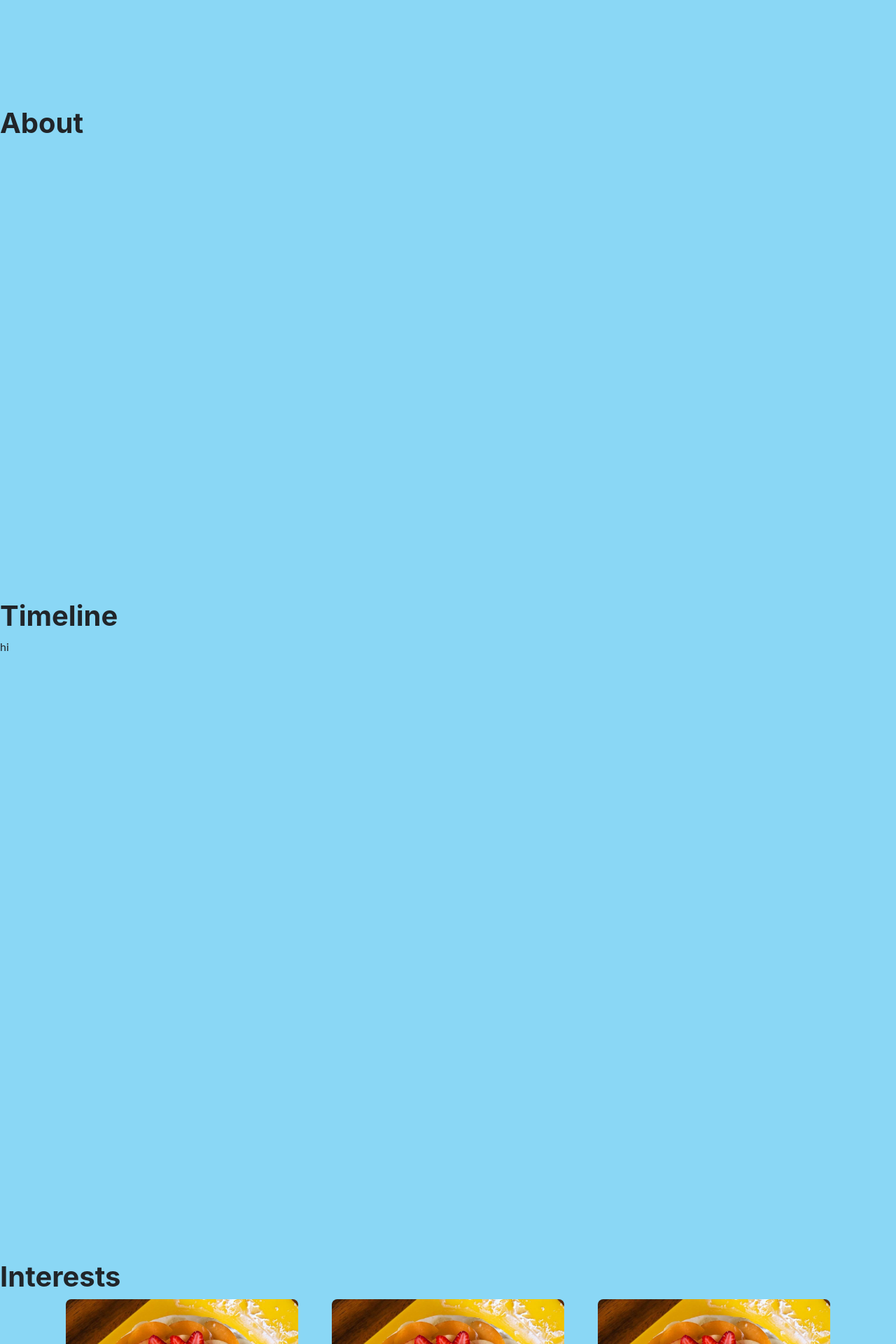
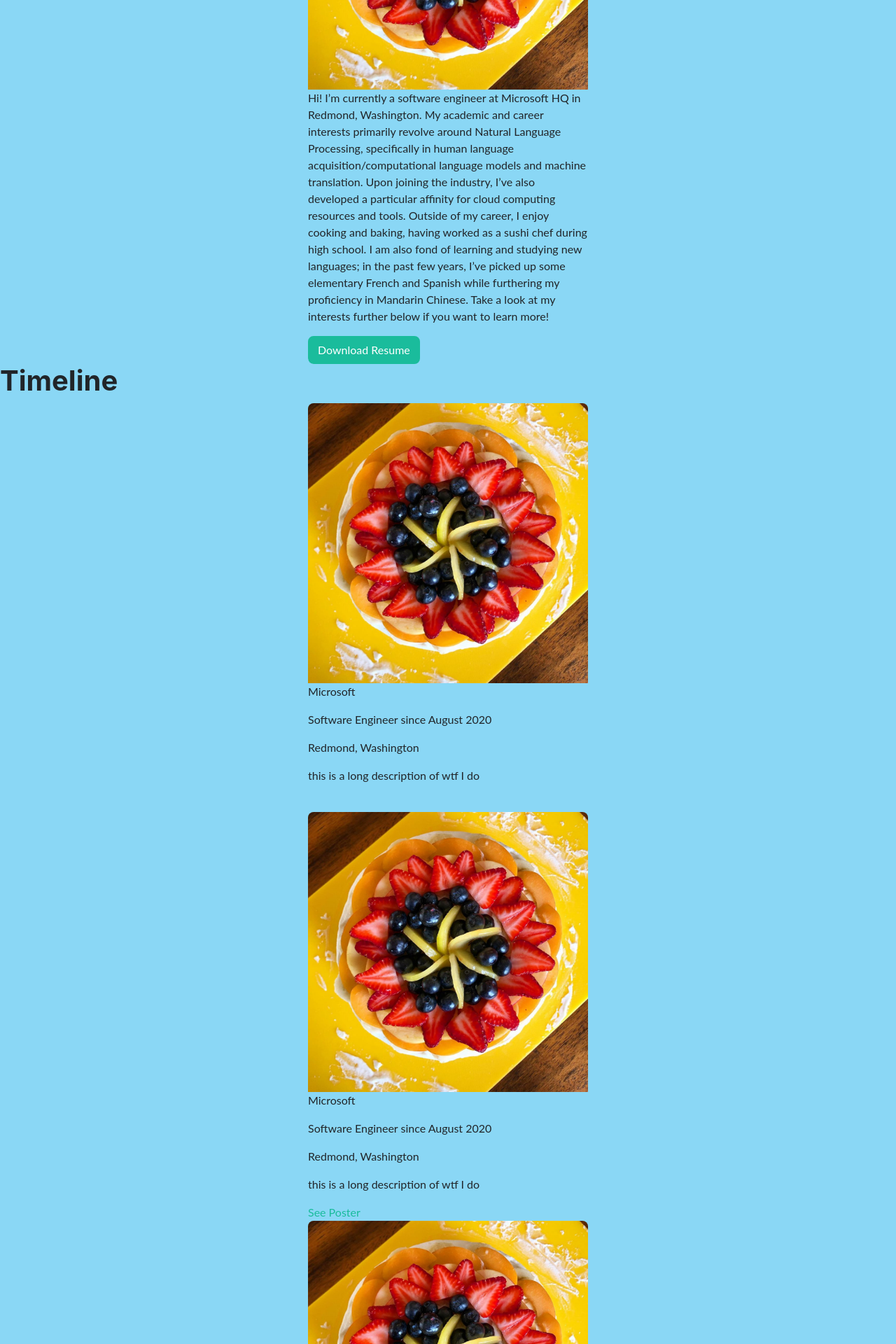
Before and after one commit to szeng7/wip-website, a React (Create React App) app: page / in a window 1280 px wide. Shown: the part 600-2520 px from the top of the page at 70% size. Built offline with nearby package versions, Linux system fonts and the light colour scheme.

Commit message:
added resources, starting skeleton for portfolio page

```diff
--- /dev/null
+++ b/src/assets/components/Timeline.jsx
@@ -0,0 +1,42 @@
+import React from "react";
+import { Link } from "react-router-dom";
+
+export default ({ timelineItems }) => {
+  return (
+    <div class="container">
+      <div class="column">
+        {timelineItems &&
+          timelineItems.map(
+            (
+              {
+                company,
+                title,
+                location,
+                description,
+                image,
+                firstLinkPath,
+                firstLinkText,
+                secondLinkPath,
+                secondLinkText,
+              },
+              index
+            ) => (
+              <div>
+                <div class="portfolio-item mx-auto">
+                  <img class="img-fluid" src={image} alt="cannot find" />
+                  <p>{company}</p>
+                  <p>{title}</p>
+                  <p>{location}</p>
+                  <p>{description}</p>
+                  <a href={firstLinkPath} target="_blank">
+                    {firstLinkText}
+                  </a>
+                  <br></br>
+                </div>
+              </div>
+            )
+          )}
+      </div>
+    </div>
+  );
+};
--- a/src/assets/components/TimelineItem.jsx
+++ /dev/null
@@ -1,5 +0,0 @@
-import React from "react";
-
-export default () => {
-  return <div>hi</div>;
-};
--- a/src/pages/main.jsx
+++ b/src/pages/main.jsx
@@ -7,10 +7,14 @@ import Form from "react-bootstrap/Form";
 import FormControl from "react-bootstrap/FormControl";
 import Container from "react-bootstrap/Container";
 import SearchBarButton from "../assets/components/SearchBarButton.jsx";
-import TimelineItem from "../assets/components/TimelineItem.jsx";
+import Timeline from "../assets/components/Timeline.jsx";
 import InterestsBar from "../assets/components/InterestsBar.jsx";
 
 const MainPage = () => {
+  /*
+  Mappings of props to pass into components to display object dynamically more easily.
+  Eventually put this into a database?
+  */
   const interestLinks = [
     {
       title: "Coding Projects",
@@ -35,6 +39,42 @@ const MainPage = () => {
     },
   ];
 
+  const timelineItems = [
+    {
+      company: "Microsoft",
+      title: "Software Engineer since August 2020",
+      location: "Redmond, Washington",
+      description: "this is a long description of wtf I do",
+      image: require("../assets/images/portfolio/cake1.jpg"),
+      firstLinkPath: null,
+      firstLinkText: null,
+      secondLinkPath: null,
+      secondLinkText: null,
+    },
+    {
+      company: "Microsoft",
+      title: "Software Engineer since August 2020",
+      location: "Redmond, Washington",
+      description: "this is a long description of wtf I do",
+      image: require("../assets/images/portfolio/cake1.jpg"),
+      firstLinkPath: require("../assets/resources/SimonZengResumeSofDev.pdf"),
+      firstLinkText: "See Poster",
+      secondLinkPath: null,
+      secondLinkText: null,
+    },
+    {
+      company: "Microsoft",
+      title: "Software Engineer since August 2020",
+      location: "Redmond, Washington",
+      description: "this is a long description of wtf I do",
+      image: require("../assets/images/portfolio/cake1.jpg"),
+      firstLinkPath: null,
+      firstLinkText: null,
+      secondLinkPath: null,
+      secondLinkText: null,
+    },
+  ];
+
   return (
     <div className="portfolio">
       <Navbar className="border-nav" variant="light" sticky="top">
@@ -47,229 +87,61 @@ const MainPage = () => {
         </Container>
       </Navbar>
       <header>
-        <h1>WELCOME TO MY WIP PAGE</h1>
-      </header>
-      <body>
+        <h1>Simon Zeng</h1>
+        <h1>SOFTWARE ENGINEER</h1>
         <br></br>
         <br></br>
         <br></br>
         <br></br>
         <br></br>
-        <br></br>
-        <br></br>
-        <br></br>
-        <br></br>
-        <br></br>
-        <br></br>
-        <br></br>
-        <br></br>
-        <br></br>
-        <br></br>
-        <br></br>
-        <br></br>
-        <br></br>
-        <br></br>
-        <br></br>
-        <br></br>
-        <br></br>
-        <br></br>
-        <br></br>
-        <br></br>
-        <br></br>
-        <br></br>
+      </header>
+      <body>
         <section id="about">
           <h1>About</h1>
+          <div class="portfolio-item mx-auto">
+            <img
+              class="img-fluid"
+              src={require("../assets/images/portfolio/cake1.jpg")}
+              alt="cannot find"
+            />
+            <p>
+              Hi! I’m currently a software engineer at Microsoft HQ in Redmond,
+              Washington. My academic and career interests primarily revolve
+              around Natural Language Processing, specifically in human language
+              acquisition/computational language models and machine translation.
+              Upon joining the industry, I’ve also developed a particular
+              affinity for cloud computing resources and tools. Outside of my
+              career, I enjoy cooking and baking, having worked as a sushi chef
+              during high school. I am also fond of learning and studying new
+              languages; in the past few years, I’ve picked up some elementary
+              French and Spanish while furthering my proficiency in Mandarin
+              Chinese. Take a look at my interests further below if you want to
+              learn more!
+            </p>
+            <Button
+              href={require("../assets/resources/SimonZengResumeSofDev.pdf")}
+              download
+            >
+              Download Resume
+            </Button>
+          </div>
         </section>
-        <br></br>
-        <br></br>
-        <br></br>
-        <br></br>
-        <br></br>
-        <br></br>
-        <br></br>
-        <br></br>
-        <br></br>
-        <br></br>
-        <br></br>
-        <br></br>
-        <br></br>
-        <br></br>
-        <br></br>
-        <br></br>
-        <br></br>
-        <br></br>
-        <br></br>
-        <br></br>
-        <br></br>
-        <br></br>
-        <br></br>
-        <br></br>
-        <br></br>
-        <br></br>
-        <br></br>
         <section id="timeline">
           <h1>Timeline</h1>
-          <TimelineItem></TimelineItem>
+          <Timeline timelineItems={timelineItems}></Timeline>
         </section>
-        <br></br>
-        <br></br>
-        <br></br>
-        <br></br>
-        <br></br>
-        <br></br>
-        <br></br>
-        <br></br>
-        <br></br>
-        <br></br>
-        <br></br>
-        <br></br>
-        <br></br>
-        <br></br>
-        <br></br>
-        <br></br>
-        <br></br>
-        <br></br>
-        <br></br>
-        <br></br>
-        <br></br>
-        <br></br>
-        <br></br>
-        <br></br>
-        <br></br>
-        <br></br>
-        <br></br>
-        <br></br>
-        <br></br>
-        <br></br>
-        <br></br>
-        <br></br>
-        <br></br>
-        <br></br>
-        <br></br>
-        <br></br>
         <section id="interests">
           <h1>Interests</h1>
           <InterestsBar interestLinks={interestLinks}></InterestsBar>
-          <Link to="/cooking">Cooking</Link>
-          <br></br>
-          <Link to="/coding">Coding</Link>
-          <br></br>
-          <Link to="/recipe">Recipe</Link>
-          <br></br>
-          <Link to="/404">404</Link>
         </section>
-        <br></br>
-        <br></br>
-        <br></br>
-        <br></br>
-        <br></br>
-        <br></br>
-        <br></br>
-        <br></br>
-        <br></br>
-        <br></br>
-        <br></br>
-        <br></br>
-        <br></br>
-        <br></br>
-        <br></br>
-        <br></br>
-        <br></br>
-        <br></br>
-        <br></br>
-        <br></br>
-        <br></br>
-        <br></br>
-        <br></br>
-        <br></br>
-        <br></br>
-        <br></br>
-        <br></br>
-        <br></br>
-        <br></br>
-        <br></br>
-        <br></br>
-        <br></br>
-        <br></br>
-        <br></br>
-        <br></br>
-        <br></br>
       </body>
       <footer id="contact">
         <h1>Footer</h1>
+        <p>
+          I’m always happy to connect! See any of the social media below or
+          contact me at simonzeng9 [at] gmail [dot] com.
+        </p>
       </footer>
-      <br></br>
-      <br></br>
-      <br></br>
-      <br></br>
-      <br></br>
-      <br></br>
-      <br></br>
-      <br></br>
-      <br></br>
-      <br></br>
-      <br></br>
-      <br></br>
-      <br></br>
-      <br></br>
-      <br></br>
-      <br></br>
-      <br></br>
-      <br></br>
-      <br></br>
-      <br></br>
-      <br></br>
-      <br></br>
-      <br></br>
-      <br></br>
-      <br></br>
-      <br></br>
-      <br></br>
-      <br></br>
-      <br></br>
-      <br></br>
-      <br></br>
-      <br></br>
-      <br></br>
-      <br></br>
-      <br></br>
-      <br></br>
-      <br></br>
-      <br></br>
-      <br></br>
-      <br></br>
-      <br></br>
-      <br></br>
-      <br></br>
-      <br></br>
-      <br></br>
-      <br></br>
-      <br></br>
-      <br></br>
-      <br></br>
-      <br></br>
-      <br></br>
-      <br></br>
-      <br></br>
-      <br></br>
-      <br></br>
-      <br></br>
-      <br></br>
-      <br></br>
-      <br></br>
-      <br></br>
-      <br></br>
-      <br></br>
-      <br></br>
-      <br></br>
-      <br></br>
-      <br></br>
-      <br></br>
-      <br></br>
-      <br></br>
-      <br></br>
-      <br></br>
-      <br></br>
     </div>
   );
 };
```
Also changed, not shown: 2 other files (tests, documents, lock files or other folders).
